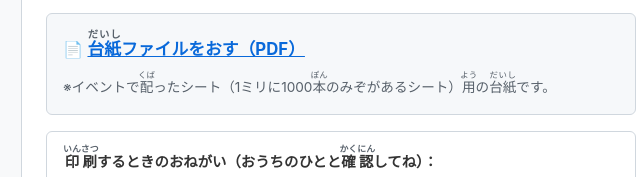
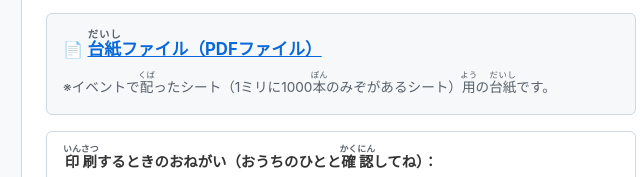
Before and after one commit to aitcmdt/diy-spectro-sheet2026, a plain HTML site: page index.html in a window 1280 px wide. Shown: the part 531-708 px from the top of the page, 299-939 px from the left. Drawn offline with Linux system fonts and the light colour scheme.

Commit message:
Clarify PDF file link text in index.html
Updated the link text for the PDF file to clarify its format.

```diff
--- a/index.html
+++ b/index.html
@@ -150,7 +150,7 @@
 
     <div class="link-section">
       <div>
-        📄 <a href="spectroscope_1000pmm_body_template_095.pdf" class="doc-link" target="_blank" rel="noopener"><ruby>台紙<rt>だいし</rt></ruby>ファイルをおす（PDF）</a>
+        📄 <a href="spectroscope_1000pmm_body_template_095.pdf" class="doc-link" target="_blank" rel="noopener"><ruby>台紙<rt>だいし</rt></ruby>ファイル（PDFファイル）</a>
       </div>
       <div class="file-meta">
         ※イベントで<ruby>配<rt>くば</rt></ruby>ったシート（1ミリに1000<ruby>本<rt>ぽん</rt></ruby>のみぞがあるシート）<ruby>用<rt>よう</rt></ruby>の<ruby>台紙<rt>だいし</rt></ruby>です。
```
